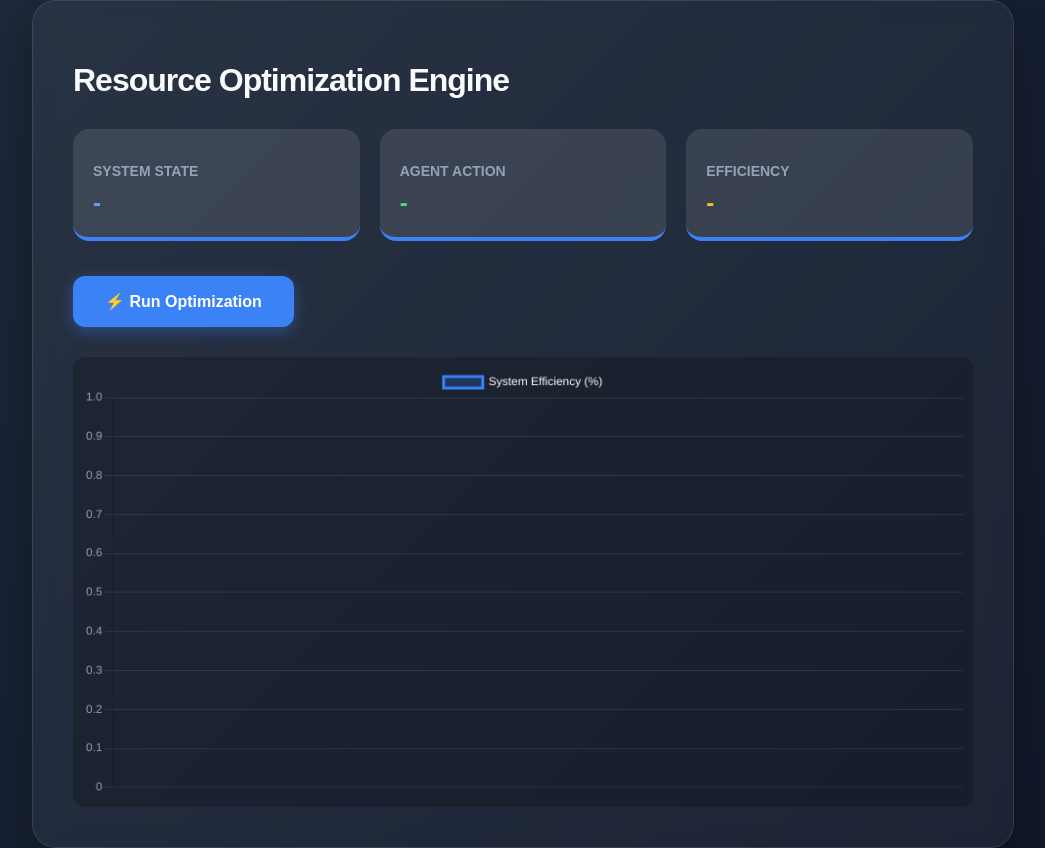
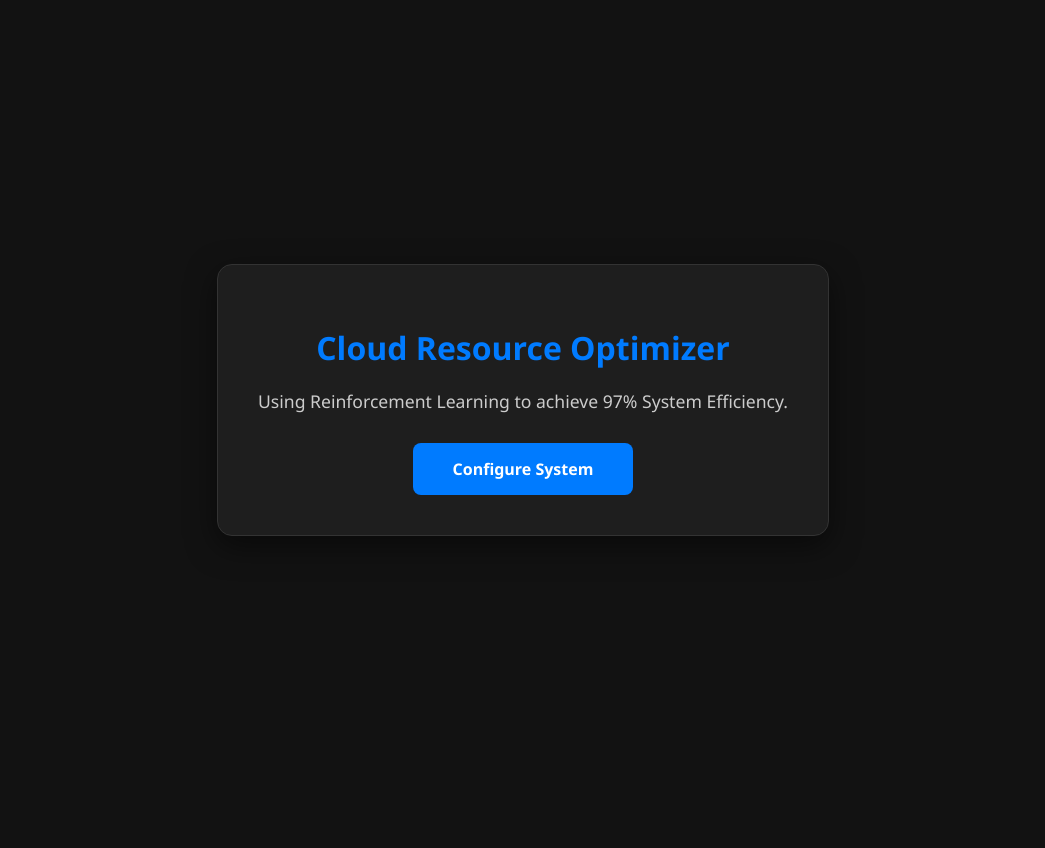
Before and after one commit to malarvizhi204/rl-resource-optimizer, a Flask app: page / in a window 1280 px wide. Shown: the whole page, without its empty margins (117-1162 px from the left). After the commit the page ends 536 px from the top, so only its background shows below. Run offline with Flask 3, Linux system fonts and the light colour scheme.

Commit message:
Replace resource optimization dashboard with welcome page

```diff
--- a/templates/index.html
+++ b/templates/index.html
@@ -2,118 +2,48 @@
 <html lang="en">
 <head>
     <meta charset="UTF-8">
-    <title>Resource Optimization Dashboard</title>
-    <script src="https://cdn.jsdelivr.net/npm/chart.js"></script>
+    <meta name="viewport" content="width=device-width, initial-scale=1.0">
+    <title>AI Resource Optimizer - Welcome</title>
     <style>
         body {
-            font-family: 'Poppins', sans-serif;
-            background: linear-gradient(135deg, #1e293b 0%, #0f172a 100%);
-            color: #f8fafc;
+            background-color: #121212;
+            color: white;
+            font-family: 'Segoe UI', Tahoma, Geneva, Verdana, sans-serif;
             display: flex;
+            flex-direction: column;
+            align-items: center;
             justify-content: center;
-            align-items: center;
-            min-height: 100vh;
+            height: 100vh;
             margin: 0;
         }
         .container {
-            background: rgba(255, 255, 255, 0.05);
-            backdrop-filter: blur(10px);
+            text-align: center;
             padding: 40px;
-            border-radius: 24px;
-            box-shadow: 0 20px 50px rgba(0,0,0,0.3);
-            width: 90%;
-            max-width: 900px;
-            border: 1px solid rgba(255, 255, 255, 0.1);
+            border: 1px solid #333;
+            border-radius: 15px;
+            background: #1e1e1e;
+            box-shadow: 0 10px 30px rgba(0,0,0,0.5);
         }
-        h1 { font-weight: 600; margin-bottom: 30px; letter-spacing: -1px; }
-        .stats { display: flex; justify-content: space-between; gap: 20px; margin-bottom: 35px; }
-        .card {
-            background: rgba(255, 255, 255, 0.1);
-            padding: 20px;
-            border-radius: 16px;
-            flex: 1;
-            transition: transform 0.3s ease;
-            border-bottom: 4px solid #3b82f6;
+        h1 { color: #007bff; margin-bottom: 20px; }
+        p { font-size: 1.1rem; color: #ccc; margin-bottom: 30px; }
+        .btn {
+            background-color: #007bff;
+            color: white;
+            padding: 15px 40px;
+            text-decoration: none;
+            border-radius: 8px;
+            font-weight: bold;
+            transition: 0.3s;
+            display: inline-block;
         }
-        .card:hover { transform: translateY(-5px); }
-        .card h3 { font-size: 14px; text-transform: uppercase; color: #94a3b8; margin-bottom: 10px; }
-        .card p { font-size: 24px; font-weight: bold; margin: 0; }
-
-        button {
-            padding: 16px 32px;
-            background: #3b82f6;
-            color: white;
-            border: none;
-            border-radius: 12px;
-            cursor: pointer;
-            font-size: 16px;
-            font-weight: 600;
-            transition: all 0.3s;
-            box-shadow: 0 4px 15px rgba(59, 130, 246, 0.4);
-        }
-        button:hover { background: #2563eb; transform: scale(1.02); }
-
-        canvas { margin-top: 30px; background: rgba(0,0,0,0.2); border-radius: 12px; padding: 10px; }
+        .btn:hover { background-color: #0056b3; transform: translateY(-2px); }
     </style>
 </head>
 <body>
     <div class="container">
-        <h1>Resource Optimization Engine</h1>
-        <div class="stats">
-            <div class="card"><h3>System State</h3><p id="status" style="color:#60a5fa;">-</p></div>
-            <div class="card"><h3>Agent Action</h3><p id="action" style="color:#4ade80;">-</p></div>
-            <div class="card"><h3>Efficiency</h3><p id="efficiency" style="color:#fbbf24;">-</p></div>
-        </div>
-        <button onclick="updateDashboard()">⚡ Run Optimization</button>
-        <canvas id="efficiencyChart"></canvas>
+        <h1>Cloud Resource Optimizer</h1>
+        <p>Using Reinforcement Learning to achieve 97% System Efficiency.</p>
+        <a href="/config" class="btn">Configure System</a>
     </div>
-
-    <script>
-        let efficiencyData = [];
-        let labels = [];
-        let step = 0;
-
-        const ctx = document.getElementById('efficiencyChart').getContext('2d');
-        const chart = new Chart(ctx, {
-            type: 'line',
-            data: {
-                labels: labels,
-                datasets: [{
-                    label: 'System Efficiency (%)',
-                    data: efficiencyData,
-                    borderColor: '#3b82f6',
-                    backgroundColor: 'rgba(59, 130, 246, 0.2)',
-                    fill: true,
-                    tension: 0.4,
-                    borderWidth: 3,
-                    pointRadius: 4,
-                    pointBackgroundColor: '#fff'
-                }]
-            },
-            options: {
-                responsive: true,
-                scales: {
-                    y: { grid: { color: 'rgba(255,255,255,0.1)' }, ticks: { color: '#94a3b8' } },
-                    x: { grid: { display: false }, ticks: { color: '#94a3b8' } }
-                },
-                plugins: { legend: { labels: { color: '#fff' } } }
-            }
-        });
-
-        async function updateDashboard() {
-            try {
-                const res = await fetch('/optimize');
-                const data = await res.json();
-                document.getElementById('status').innerText = data.status;
-                document.getElementById('action').innerText = data.action;
-                document.getElementById('efficiency').innerText = data.efficiency;
-                step++;
-                labels.push(step);
-                efficiencyData.push(parseInt(data.efficiency));
-                if(labels.length > 10) { labels.shift(); efficiencyData.shift(); }
-                chart.update();
-            } catch (e) { alert("Backend server not running!"); }
-        }
-    </script>
 </body>
 </html>
```
